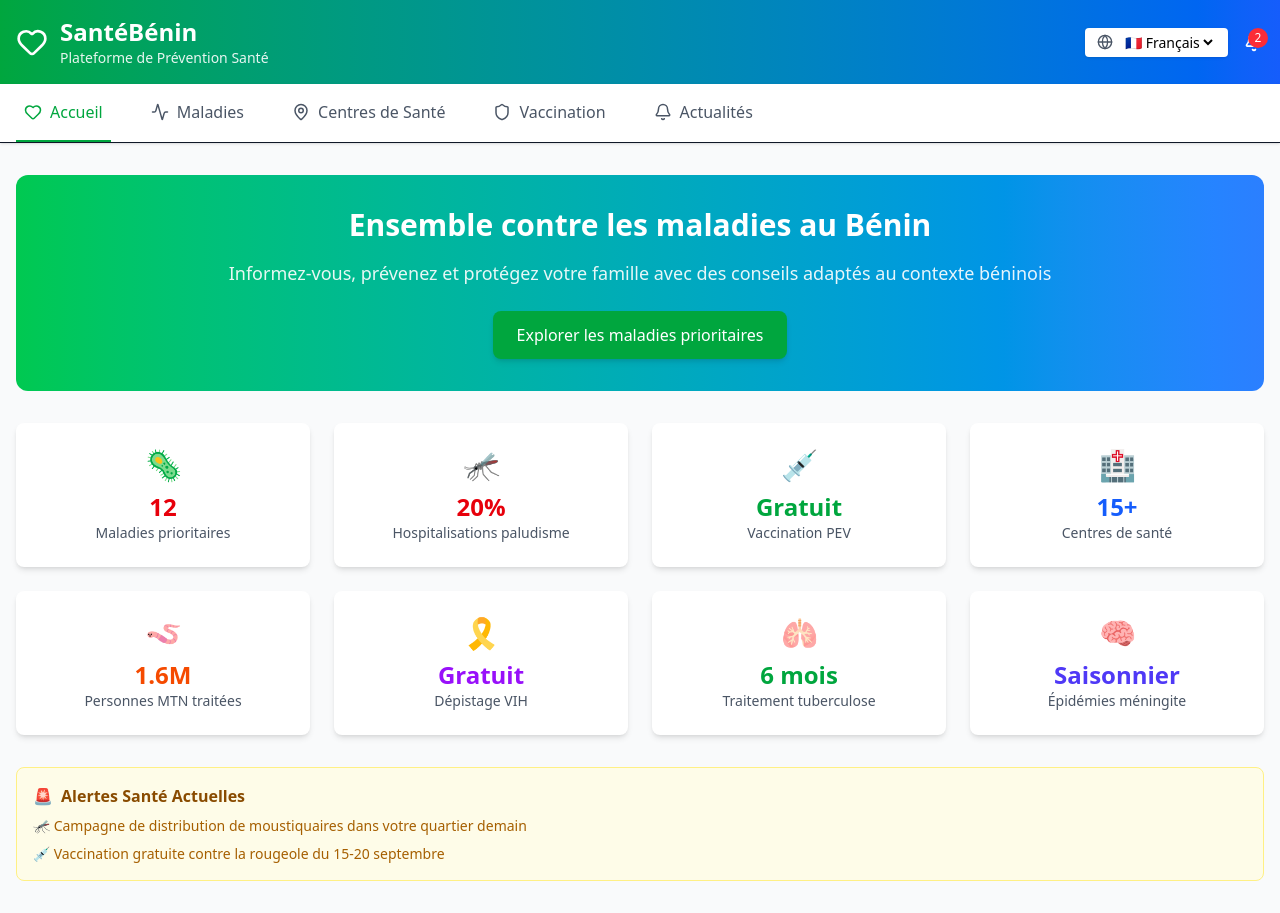
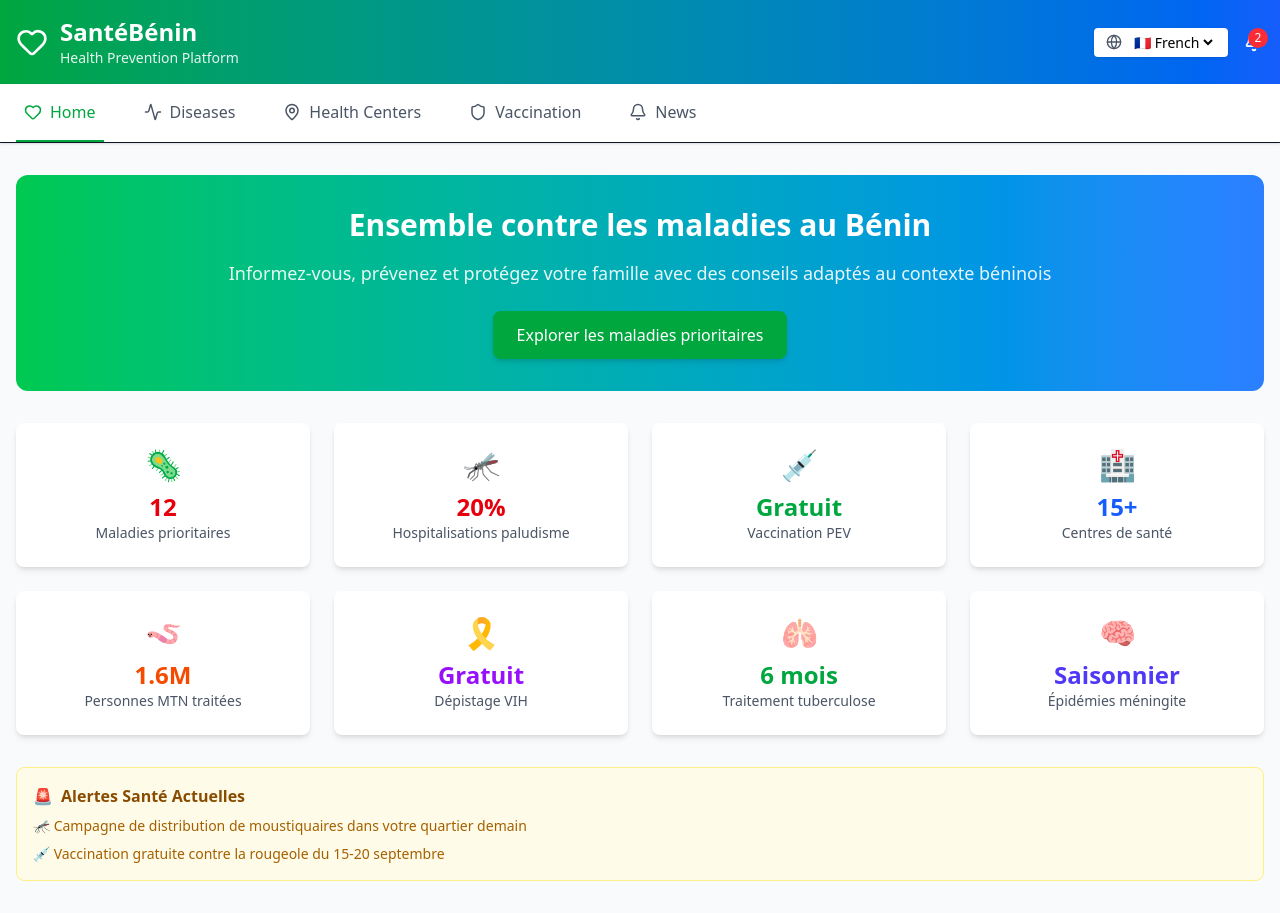
Before and after one commit to Yerima18/SanteBenin, a Next.js app: page / in a window 1280 px wide. Built offline with nearby package versions, Linux system fonts and the light colour scheme.

Commit message:
updating

```diff
--- a/components/disease/DiseaseCard.tsx
+++ b/components/disease/DiseaseCard.tsx
@@ -1,19 +1,27 @@
 'use client';
+
 import { ChevronRight } from 'lucide-react';
 import { Disease, Language } from '@/types';
 
+// ----------------------------
+// PROPS INTERFACE
+// ----------------------------
 interface DiseaseCardProps {
-  disease: Disease;
-  language: Language;
-  onClick: (disease: Disease) => void;
+  disease: Disease;                 // Disease object with all its details
+  language: Language;               // Current app language (used for translations)
+  onClick: (disease: Disease) => void; // Callback when the card is clicked
 }
 
+// ----------------------------
+// DISEASE CARD COMPONENT
+// ----------------------------
 export default function DiseaseCard({ disease, language, onClick }: DiseaseCardProps) {
   return (
     <div
-      className={`disease-card ${disease.color} cursor-pointer`}
-      onClick={() => onClick(disease)}
+      className={`disease-card ${disease.color} cursor-pointer`} // Add dynamic color class
+      onClick={() => onClick(disease)}                          // Trigger callback with disease
     >
+      {/* Top row: disease icon + priority badge */}
       <div className="flex items-center justify-between mb-4">
         <span className="text-3xl">{disease.icon}</span>
         <span className="bg-white bg-opacity-20 px-3 py-1 rounded-full text-sm">
@@ -21,16 +29,20 @@ export default function DiseaseCard({ disease, language, onClick }: DiseaseCardP
         </span>
       </div>
 
+      {/* Disease name (translated) */}
       <h3 className="text-xl font-bold mb-2">
         {disease.name[language]}
       </h3>
 
+      {/* Optional: local/traditional name */}
       {disease.nameLocal && (
         <p className="text-sm opacity-90 mb-2">{disease.nameLocal}</p>
       )}
 
+      {/* Prevalence info */}
       <p className="text-sm opacity-80 mb-4">{disease.prevalence}</p>
 
+      {/* Right arrow indicator */}
       <div className="flex items-center justify-end">
         <ChevronRight size={16} />
       </div>
--- a/components/disease/DiseaseModal.tsx
+++ b/components/disease/DiseaseModal.tsx
@@ -1,29 +1,42 @@
 'use client';
+
 import { X, Shield, Activity, Heart, Globe } from 'lucide-react';
 import { Disease, Language } from '@/types';
 import { translations } from '@/data/translations';
 
+// ----------------------------
+// PROPS INTERFACE
+// ----------------------------
 interface DiseaseModalProps {
-  disease: Disease;
-  language: Language;
-  onLanguageChange: (language: Language) => void;
-  onClose: () => void;
+  disease: Disease;                           // The disease object with full details
+  language: Language;                         // Current selected language
+  onLanguageChange: (language: Language) => void; // Callback for switching language
+  onClose: () => void;                        // Callback to close the modal
 }
 
+// ----------------------------
+// DISEASE MODAL COMPONENT
+// ----------------------------
 export default function DiseaseModal({
   disease,
   language,
   onLanguageChange,
   onClose
 }: DiseaseModalProps) {
+  // Get translated labels for the selected language
   const t = translations[language];
 
   return (
+    // Modal overlay (clicking outside closes the modal)
     <div className="modal-overlay" onClick={onClose}>
+      {/* Modal content (click inside does NOT close modal) */}
       <div className="modal-content" onClick={e => e.stopPropagation()}>
-        {/* Header */}
+
+        {/* ---------- HEADER ---------- */}
         <div className={`${disease.color} text-white p-6`}>
           <div className="flex items-center justify-between">
+
+            {/* Left: icon + disease name */}
             <div className="flex items-center space-x-3">
               <span className="text-3xl">{disease.icon}</span>
               <div>
@@ -36,15 +49,16 @@ export default function DiseaseModal({
               </div>
             </div>
 
+            {/* Right: language selector + close button */}
             <div className="flex items-center space-x-4">
-              {/* Language Selector */}
+              {/* Language Dropdown */}
               <div className="flex items-center space-x-2 bg-white text-black px-2 py-1 rounded shadow-sm">
                 <Globe size={16} className="text-gray-600" />
                 <select
                   value={language}
                   onChange={(e) => onLanguageChange(e.target.value as Language)}
                   className="bg-transparent text-sm focus:outline-none"
-                  onClick={e => e.stopPropagation()}
+                  onClick={e => e.stopPropagation()} // prevent modal close
                 >
                   <option value="fr">🇫🇷 Français</option>
                   <option value="fon">Fon</option>
@@ -52,6 +66,7 @@ export default function DiseaseModal({
                 </select>
               </div>
 
+              {/* Close Button */}
               <button
                 onClick={onClose}
                 className="p-2 hover:bg-white hover:bg-opacity-20 rounded-full transition-colors"
@@ -62,10 +77,13 @@ export default function DiseaseModal({
           </div>
         </div>
 
-        {/* Content */}
+        {/* ---------- BODY CONTENT ---------- */}
         <div className="p-6 space-y-6">
+
+          {/* Prevention & Symptoms (two columns) */}
           <div className="grid md:grid-cols-2 gap-6">
-            {/* Prevention */}
+
+            {/* Prevention Section */}
             <div>
               <h3 className="text-xl font-semibold mb-3 flex items-center">
                 <Shield className="mr-2 text-green-600" size={20} />
@@ -81,7 +99,7 @@ export default function DiseaseModal({
               </ul>
             </div>
 
-            {/* Symptoms */}
+            {/* Symptoms Section */}
             <div>
               <h3 className="text-xl font-semibold mb-3 flex items-center">
                 <Activity className="mr-2 text-orange-600" size={20} />
@@ -98,7 +116,7 @@ export default function DiseaseModal({
             </div>
           </div>
 
-          {/* Treatment */}
+          {/* Treatment Section */}
           <div>
             <h3 className="text-xl font-semibold mb-3 flex items-center">
               <Heart className="mr-2 text-red-600" size={20} />
@@ -109,7 +127,7 @@ export default function DiseaseModal({
             </div>
           </div>
 
-          {/* Statistics */}
+          {/* Statistics (if available) */}
           {disease.statistics && (
             <div className="bg-blue-50 p-4 rounded-lg">
               <h3 className="text-lg font-semibold mb-2 text-blue-800">
@@ -132,7 +150,7 @@ export default function DiseaseModal({
             </div>
           )}
 
-          {/* Sub-diseases */}
+          {/* Sub-diseases (if available) */}
           {disease.subDiseases && (
             <div>
               <h3 className="text-lg font-semibold mb-2">
@@ -151,12 +169,12 @@ export default function DiseaseModal({
             </div>
           )}
 
-          {/* Language indicator */}
+          {/* Language Indicator */}
           <div className="bg-gray-50 p-3 rounded-lg text-center">
             <span className="text-sm text-gray-600">
-              {language === 'fr' && '🇫🇷 Contenu en français'}
-              {language === 'fon' && '🇧🇯 Nukun lɛ le Fongbè me'}
-              {language === 'yoruba' && '🇧🇯 Àkọọ́lẹ̀ ní èdè Yorùbá'}
+              {language === 'fr' && '🇫🇷 Content in French'}
+              {language === 'fon' && '🇧🇯 Content in Fon language'}
+              {language === 'yoruba' && '🇧🇯 Content in Yoruba language'}
             </span>
           </div>
         </div>
--- a/components/layout/Header.tsx
+++ b/components/layout/Header.tsx
@@ -16,16 +16,16 @@ export default function Header({ selectedLanguage, onLanguageChange, notificatio
     <header className="bg-gradient-to-r from-green-600 to-blue-600 text-white shadow-lg">
       <div className="container mx-auto px-4 py-4">
         <div className="flex items-center justify-between">
-          {/* Logo */}
+          {/* Logo and App Title */}
           <div className="flex items-center space-x-3">
             <Heart size={32} className="text-white" />
             <div>
               <h1 className="text-2xl font-bold">SantéBénin</h1>
-              <p className="text-sm opacity-90">Plateforme de Prévention Santé</p>
+              <p className="text-sm opacity-90">Health Prevention Platform</p>
             </div>
           </div>
 
-          {/* Desktop: Language + Notifications */}
+          {/* Desktop Section: Language Selector + Notifications */}
           <div className="hidden md:flex items-center space-x-4">
             {/* Language Selector */}
             <div className="flex items-center space-x-2 bg-white text-black px-3 py-1 rounded shadow-sm">
@@ -35,13 +35,13 @@ export default function Header({ selectedLanguage, onLanguageChange, notificatio
                 onChange={(e) => onLanguageChange(e.target.value as Language)}
                 className="bg-transparent text-sm focus:outline-none"
               >
-                <option value="fr">🇫🇷 Français</option>
+                <option value="fr">🇫🇷 French</option>
                 <option value="fon">Fon</option>
                 <option value="yoruba">Yoruba</option>
               </select>
             </div>
 
-            {/* Notifications */}
+            {/* Notifications Bell Icon */}
             <div className="relative">
               <Bell size={20} />
               {notifications.length > 0 && (
@@ -52,7 +52,7 @@ export default function Header({ selectedLanguage, onLanguageChange, notificatio
             </div>
           </div>
 
-          {/* Mobile Menu Button */}
+          {/* Mobile Menu Toggle Button */}
           <button
             onClick={() => setIsMobileMenuOpen(!isMobileMenuOpen)}
             className="md:hidden"
@@ -61,11 +61,11 @@ export default function Header({ selectedLanguage, onLanguageChange, notificatio
           </button>
         </div>
 
-        {/* Mobile Menu */}
+        {/* Mobile Menu Content */}
         {isMobileMenuOpen && (
           <div className="md:hidden mt-4 pb-4 border-t border-white border-opacity-20">
             <div className="pt-4 space-y-3">
-              {/* Language Selector (Mobile) */}
+              {/* Mobile Language Selector */}
               <div className="flex items-center space-x-2 bg-white text-black px-3 py-2 rounded shadow-sm">
                 <Globe size={16} className="text-gray-600" />
                 <select
@@ -73,7 +73,7 @@ export default function Header({ selectedLanguage, onLanguageChange, notificatio
                   onChange={(e) => onLanguageChange(e.target.value as Language)}
                   className="bg-transparent text-sm focus:outline-none w-full"
                 >
-                  <option value="fr">🇫🇷 Français</option>
+                  <option value="fr">🇫🇷 French</option>
                   <option value="fon">Fon</option>
                   <option value="yoruba">Yoruba</option>
                 </select>
--- a/components/layout/Navigation.tsx
+++ b/components/layout/Navigation.tsx
@@ -2,32 +2,36 @@
 import { Heart, Activity, MapPin, Shield, Bell } from 'lucide-react';
 
 interface NavigationProps {
-  activeTab: string;
-  onTabChange: (tab: string) => void;
+  activeTab: string;                 // The currently active navigation tab
+  onTabChange: (tab: string) => void; // Function to update the active tab
 }
 
 export default function Navigation({ activeTab, onTabChange }: NavigationProps) {
+  // Navigation items (tabs) with their labels and icons
   const navItems = [
-    { id: 'accueil', label: 'Accueil', icon: Heart },
-    { id: 'maladies', label: 'Maladies', icon: Activity },
-    { id: 'centres', label: 'Centres de Santé', icon: MapPin },
+    { id: 'accueil', label: 'Home', icon: Heart },
+    { id: 'maladies', label: 'Diseases', icon: Activity },
+    { id: 'centres', label: 'Health Centers', icon: MapPin },
     { id: 'vaccination', label: 'Vaccination', icon: Shield },
-    { id: 'actualites', label: 'Actualités', icon: Bell }
+    { id: 'actualites', label: 'News', icon: Bell }
   ];
 
   return (
+    // Desktop navigation bar (hidden on mobile)
     <nav className="bg-white shadow-sm border-b hidden md:block">
       <div className="container mx-auto px-4">
         <div className="flex space-x-8">
           {navItems.map(({ id, label, icon: Icon }) => (
             <button
               key={id}
-              onClick={() => onTabChange(id)}
+              onClick={() => onTabChange(id)} // Set the clicked tab as active
               className={`nav-link ${
                 activeTab === id ? 'nav-link-active' : 'nav-link-inactive'
               }`}
             >
+              {/* Icon for the tab */}
               <Icon size={18} />
+              {/* Label for the tab */}
               <span>{label}</span>
             </button>
           ))}
```
Also changed, not shown: app/layout.tsx (+22 -8 lines), app/not-found.tsx (+38 -10 lines), app/page.tsx (+38 -7 lines), components/centers/HospitalCard.tsx (+40 -6 lines), components/centers/LocationButton.tsx (+34 -7 lines), components/news/AlertCard.tsx (+20 -4 lines).
